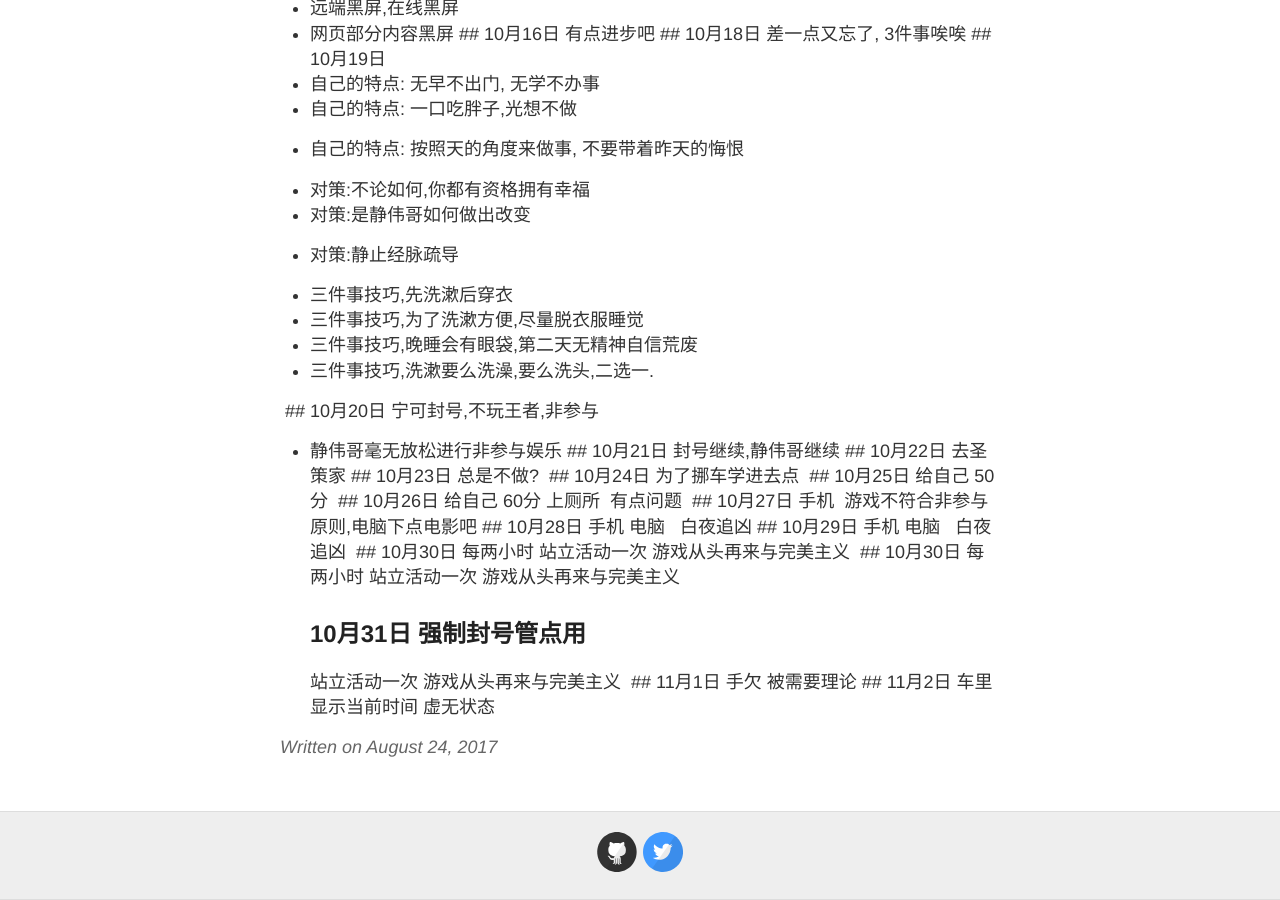
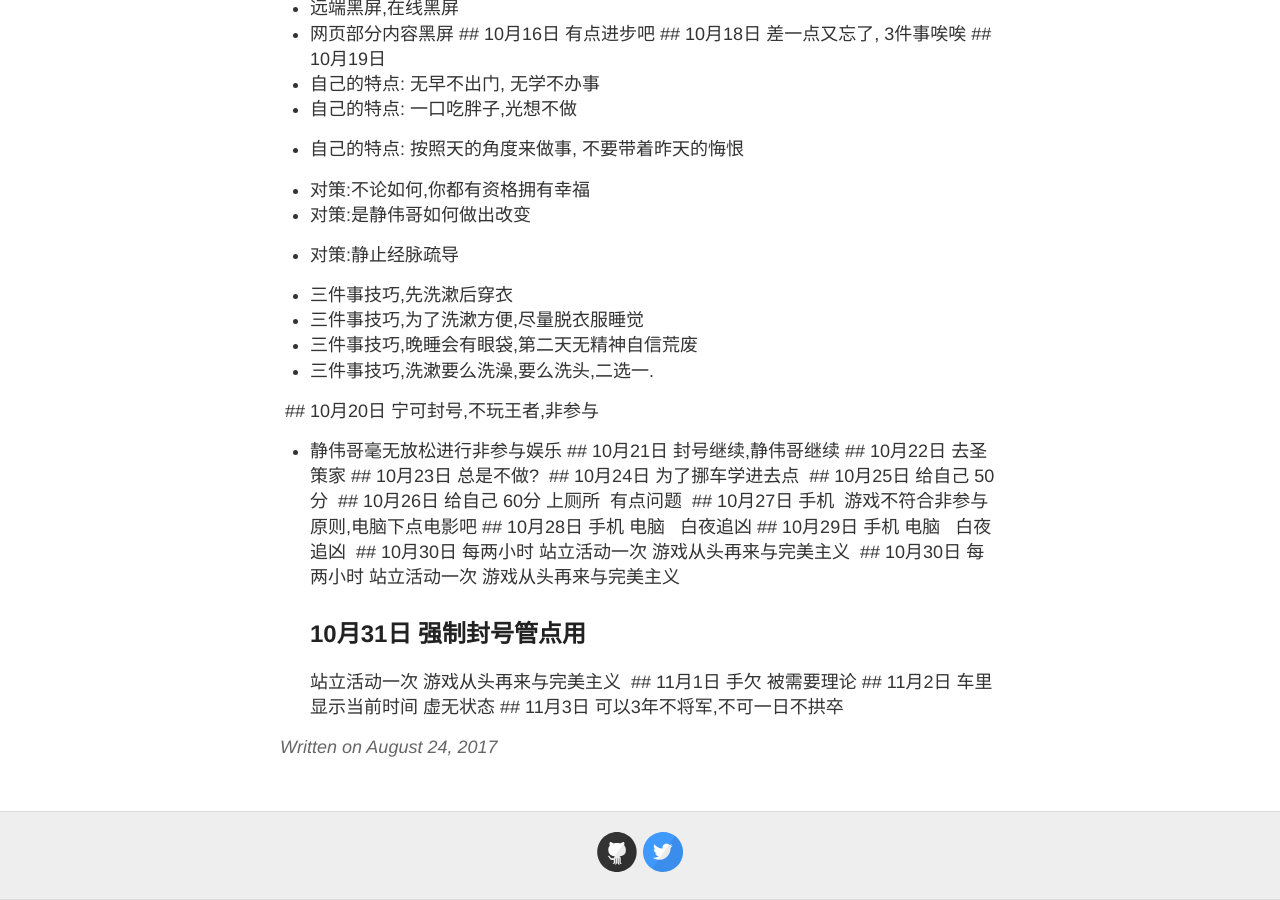
Before and after one commit to evelol/zzx_blog, a Jekyll site: the page built from _posts/2017-08-24-Ok.md, in a window 1280 px wide and 900 px high, scrolled down 5363 px. Built offline with Jekyll 4.4.1, drawn with Linux system fonts in a browser that asks for light colours; our own code applies the rules of GitHub Pages for plain Markdown files.

Commit message:
Update 2017-08-24-Ok.md

```diff
--- a/_posts/2017-08-24-Ok.md
+++ b/_posts/2017-08-24-Ok.md
@@ -180,3 +180,4 @@ q## 24日,昨天搞了搞linux，用了下deepin
  站立活动一次 游戏从头再来与完美主义
  ## 11月1日 手欠 被需要理论
  ## 11月2日 车里显示当前时间 虚无状态
+ ## 11月3日 可以3年不将军,不可一日不拱卒
```
